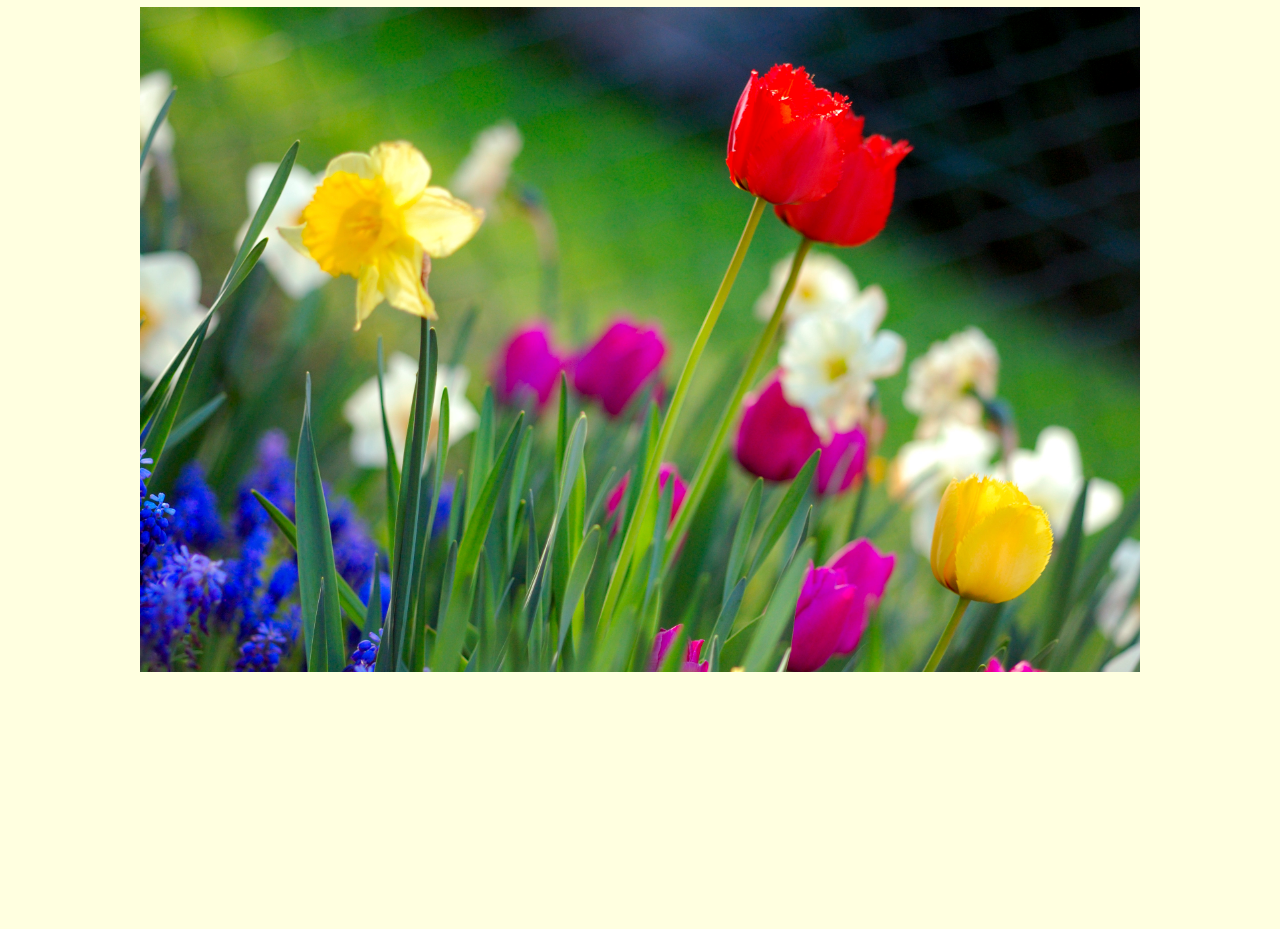
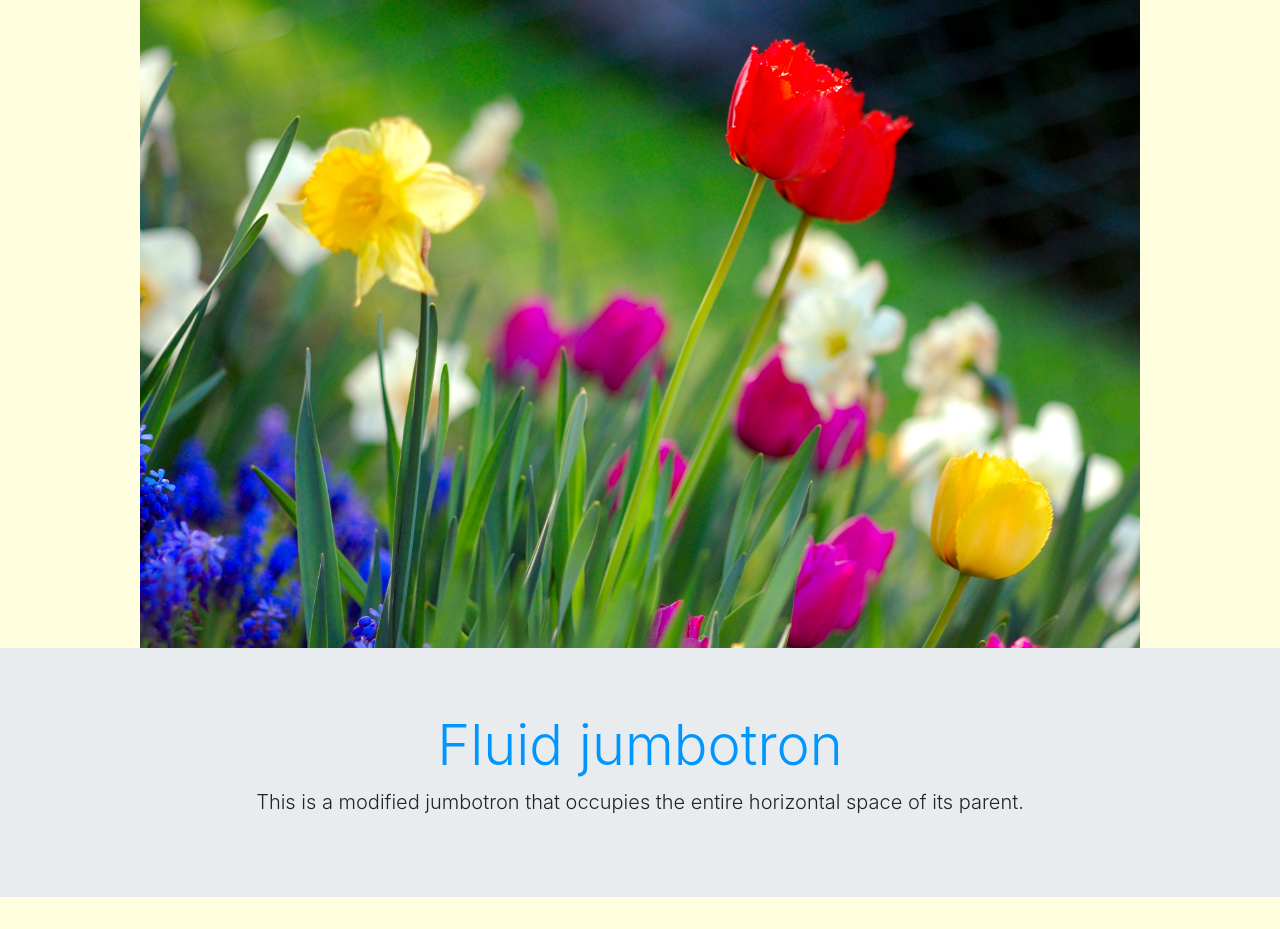
Before and after one commit to ericamar/Spring, a plain HTML site: page index.html in a window 1280 px wide. Shown: the part 73-1002 px from the top of the page. Before the commit the page ends 800 px from the top, so only its background shows below. Drawn offline with nearby package versions, Linux system fonts and the light colour scheme.

Commit message:
Added Bootstrap

```diff
--- a/index.html
+++ b/index.html
@@ -6,6 +6,12 @@
 
 <html lang = "en">
 	<head>
+        <!-- Required meta tags -->
+        <meta charset="utf-8">
+       <meta name="viewport" content="width=device-width, initial-scale=1, shrink-to-fit=no">
+
+    <!-- Bootstrap CSS -->
+    <link rel="stylesheet" href="https://stackpath.bootstrapcdn.com/bootstrap/4.4.1/css/bootstrap.min.css" integrity="sha384-Vkoo8x4CGsO3+Hhxv8T/Q5PaXtkKtu6ug5TOeNV6gBiFeWPGFN9MuhOf23Q9Ifjh" crossorigin="anonymous">
 
 		<title>
 		GitPractice
@@ -28,5 +34,12 @@
         -->
         <img src = "Colorful_spring_garden.jpg" alt = "spring picture" width = 1000>
 
+        <div class="jumbotron jumbotron-fluid">
+                <div class="container">
+                  <h1 class="display-4">Fluid jumbotron</h1>
+                  <p class="lead">This is a modified jumbotron that occupies the entire horizontal space of its parent.</p>
+                </div>
+              </div>
+
 	</body>
 </html>
```
